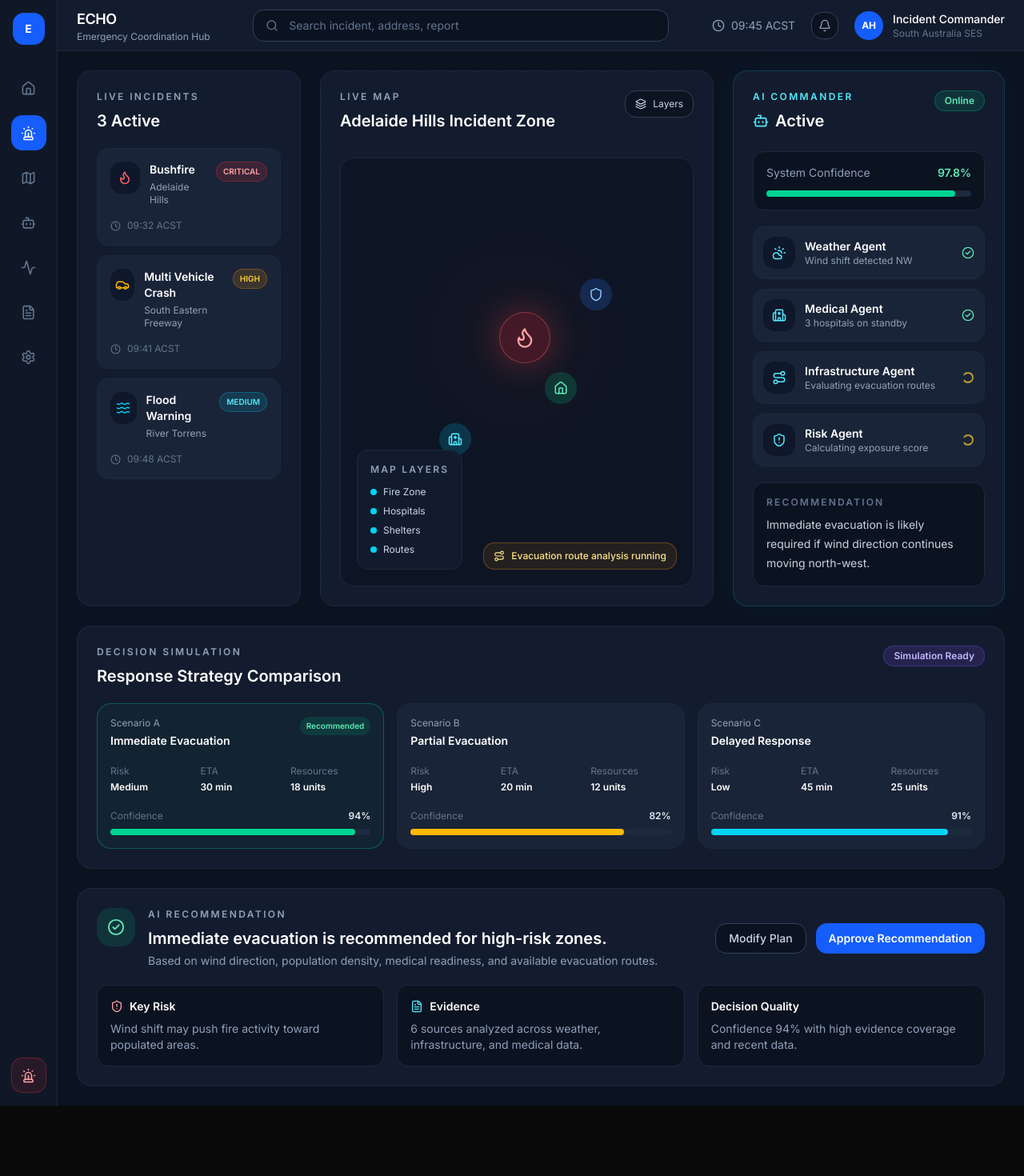
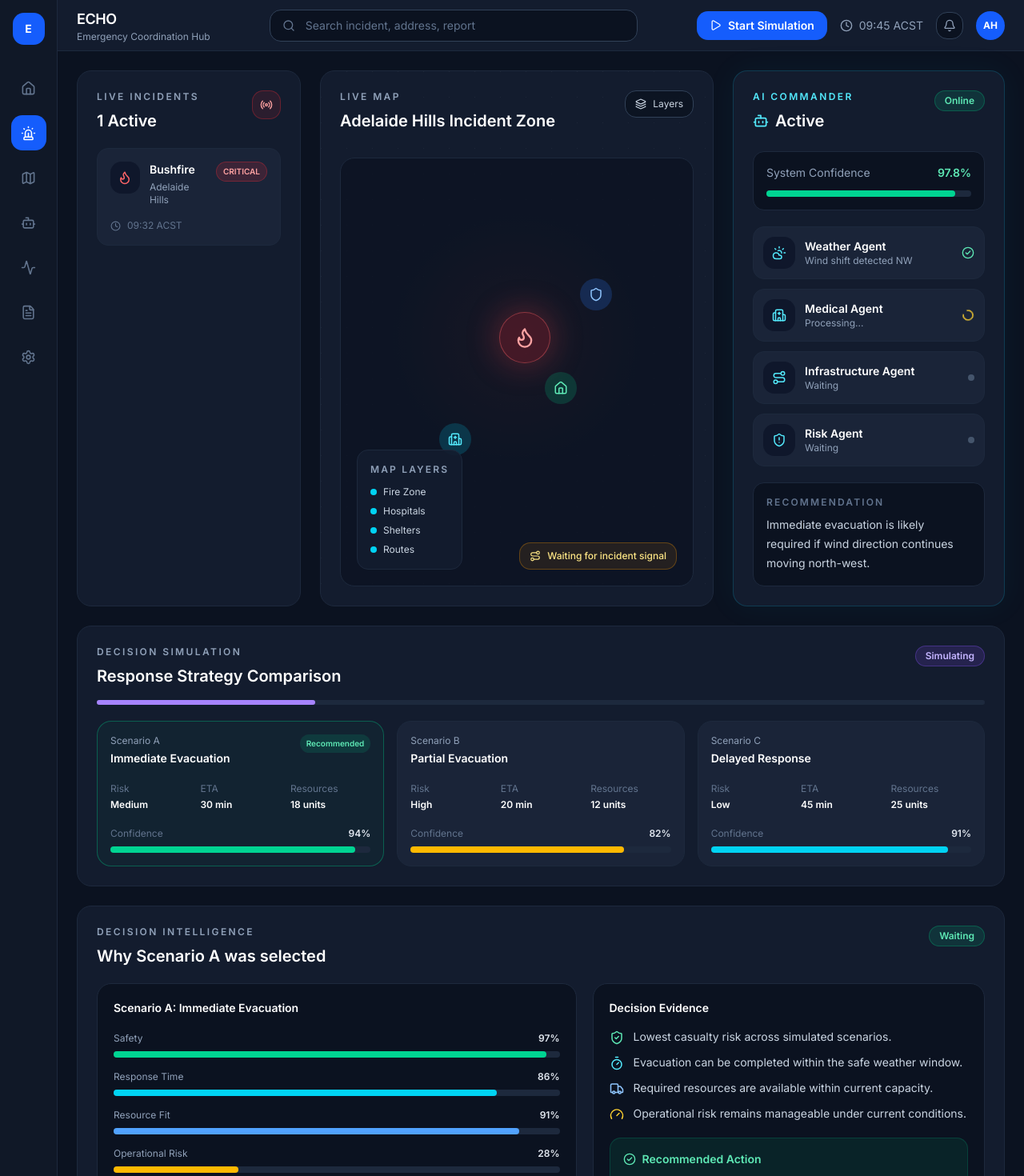
Before and after one commit to armadhanihiro/echo, a Next.js app: page / in a window 1280 px wide. Shown: the top 1470 px of the page at 80% size. Before the commit the page ends 1382 px from the top, so only its background shows below. Built offline with nearby package versions, Linux system fonts and the light colour scheme.

Commit message:
feat: complete mission control foundation

```diff
--- a/app/page.tsx
+++ b/app/page.tsx
@@ -1,30 +1,46 @@
+"use client";
+
+import { useState } from "react";
 import { Sidebar } from "@/components/layout/Sidebar";
 import { TopNavigation } from "@/components/layout/TopNavigation";
 import { AICommander } from "@/components/mission/AICommander";
 import { DecisionSimulation } from "@/components/mission/DecisionSimulation";
 import { MapPanel } from "@/components/mission/MapPanel";
-import { RecommendationPanel } from "@/components/mission/RecommendationPanel";
+import { DecisionIntelligence } from "@/components/mission/DecisionIntelligence";
 import { Timeline } from "@/components/mission/Timeline";
 
 export default function HomePage() {
+  const [isSimulationRunning, setIsSimulationRunning] = useState(false);
+
+  function handleStartSimulation() {
+    setIsSimulationRunning(false);
+
+    setTimeout(() => {
+      setIsSimulationRunning(true);
+    }, 100);
+  }
+
   return (
     <main className="min-h-screen bg-[#0B1220] text-slate-100">
       <div className="grid min-h-screen grid-cols-[72px_1fr]">
         <Sidebar />
 
         <div className="flex min-h-screen flex-col">
-          <TopNavigation />
+          <TopNavigation
+            isSimulationRunning={isSimulationRunning}
+            onStartSimulation={handleStartSimulation}
+          />
 
           <section className="flex flex-col gap-6 p-6">
             <div className="grid min-h-[620px] grid-cols-[280px_1fr_340px] gap-6">
-              <Timeline />
-              <MapPanel />
-              <AICommander />
+              <Timeline isSimulationRunning={isSimulationRunning} />
+              <MapPanel isSimulationRunning={isSimulationRunning} />
+              <AICommander isSimulationRunning={isSimulationRunning} />
             </div>
 
-            <DecisionSimulation />
+            <DecisionSimulation isSimulationRunning={isSimulationRunning} />
 
-            <RecommendationPanel />
+            <DecisionIntelligence isSimulationRunning={isSimulationRunning} />
           </section>
         </div>
       </div>
--- a/components/layout/TopNavigation.tsx
+++ b/components/layout/TopNavigation.tsx
@@ -1,6 +1,14 @@
-import { Bell, Clock, Search } from "lucide-react";
+import { Bell, Clock, Play, Search } from "lucide-react";
 
-export function TopNavigation() {
+type TopNavigationProps = {
+  isSimulationRunning: boolean;
+  onStartSimulation: () => void;
+};
+
+export function TopNavigation({
+  isSimulationRunning,
+  onStartSimulation,
+}: TopNavigationProps) {
   return (
     <header className="flex h-16 items-center justify-between border-b border-slate-800 bg-[#131C2E] px-6">
       <div>
@@ -8,7 +16,7 @@ export function TopNavigation() {
         <p className="text-xs text-slate-400">Emergency Coordination Hub</p>
       </div>
 
-      <div className="relative w-[520px]">
+      <div className="relative w-[460px]">
         <Search
           size={16}
           className="absolute left-4 top-1/2 -translate-y-1/2 text-slate-500"
@@ -19,8 +27,16 @@ export function TopNavigation() {
         />
       </div>
 
-      <div className="flex items-center gap-5 text-sm text-slate-300">
-        <div className="flex items-center gap-2 text-slate-400">
+      <div className="flex items-center gap-4 text-sm text-slate-300">
+        <button
+          onClick={onStartSimulation}
+          className="flex items-center gap-2 rounded-xl bg-blue-600 px-4 py-2 text-sm font-semibold text-white hover:bg-blue-500"
+        >
+          <Play size={15} />
+          {isSimulationRunning ? "Restart Simulation" : "Start Simulation"}
+        </button>
+
+        <div className="hidden items-center gap-2 text-slate-400 xl:flex">
           <Clock size={16} />
           <span>09:45 ACST</span>
         </div>
@@ -29,14 +45,8 @@ export function TopNavigation() {
           <Bell size={16} />
         </button>
 
-        <div className="flex items-center gap-3">
-          <div className="flex h-9 w-9 items-center justify-center rounded-full bg-blue-600 text-xs font-bold text-white">
-            AH
-          </div>
-          <div className="hidden xl:block">
-            <p className="text-sm font-medium text-white">Incident Commander</p>
-            <p className="text-xs text-slate-500">South Australia SES</p>
-          </div>
+        <div className="flex h-9 w-9 items-center justify-center rounded-full bg-blue-600 text-xs font-bold text-white">
+          AH
         </div>
       </div>
     </header>
--- a/components/mission/AICommander.tsx
+++ b/components/mission/AICommander.tsx
@@ -1,11 +1,15 @@
+/* eslint-disable react-hooks/set-state-in-effect */
+"use client";
+
+import { useEffect, useState } from "react";
 import {
   Bot,
   CheckCircle2,
   CloudSun,
   Hospital,
+  Loader2,
   Route,
   ShieldAlert,
-  Loader2,
 } from "lucide-react";
 
 const agents = [
@@ -13,33 +17,45 @@ const agents = [
     icon: CloudSun,
     name: "Weather Agent",
     detail: "Wind shift detected NW",
-    status: "Complete",
-    active: false,
   },
   {
     icon: Hospital,
     name: "Medical Agent",
     detail: "3 hospitals on standby",
-    status: "Complete",
-    active: false,
   },
   {
     icon: Route,
     name: "Infrastructure Agent",
     detail: "Evaluating evacuation routes",
-    status: "Running",
-    active: true,
   },
   {
     icon: ShieldAlert,
     name: "Risk Agent",
     detail: "Calculating exposure score",
-    status: "Running",
-    active: true,
   },
 ];
 
-export function AICommander() {
+type AICommanderProps = {
+  isSimulationRunning: boolean;
+};
+
+export function AICommander({ isSimulationRunning }: AICommanderProps) {
+  const [completed, setCompleted] = useState(1);
+
+  useEffect(() => {
+    if (!isSimulationRunning) return;
+
+    setCompleted(0);
+
+    const interval = setInterval(() => {
+      setCompleted((current) =>
+        current >= agents.length ? agents.length : current + 1
+      );
+    }, 1400);
+
+    return () => clearInterval(interval);
+  }, [isSimulationRunning]);
+
   return (
     <section className="rounded-2xl border border-cyan-500/20 bg-[#131C2E] p-6 shadow-[0_0_40px_rgba(6,182,212,0.06)]">
       <div className="flex items-start justify-between">
@@ -70,8 +86,10 @@ export function AICommander() {
       </div>
 
       <div className="mt-5 space-y-3">
-        {agents.map((agent) => {
+        {agents.map((agent, index) => {
           const Icon = agent.icon;
+          const isComplete = index < completed;
+          const isRunning = index === completed;
 
           return (
             <div
@@ -85,14 +103,16 @@ export function AICommander() {
               <div className="min-w-0 flex-1">
                 <p className="text-sm font-semibold text-white">{agent.name}</p>
                 <p className="truncate text-xs text-slate-400">
-                  {agent.detail}
+                  {isComplete ? agent.detail : isRunning ? "Processing..." : "Waiting"}
                 </p>
               </div>
 
-              {agent.active ? (
+              {isComplete ? (
+                <CheckCircle2 size={16} className="text-emerald-300" />
+              ) : isRunning ? (
                 <Loader2 size={16} className="animate-spin text-amber-300" />
               ) : (
-                <CheckCircle2 size={16} className="text-emerald-300" />
+                <span className="h-2 w-2 rounded-full bg-slate-600" />
               )}
             </div>
           );
--- /dev/null
+++ b/components/mission/DecisionIntelligence.tsx
@@ -0,0 +1,100 @@
+import { CheckCircle2, Gauge, ShieldCheck, Timer, Truck } from "lucide-react";
+
+type DecisionIntelligenceProps = {
+  isSimulationRunning: boolean;
+};
+
+const metrics = [
+  { label: "Safety", value: 97, color: "bg-emerald-400" },
+  { label: "Response Time", value: 86, color: "bg-cyan-400" },
+  { label: "Resource Fit", value: 91, color: "bg-blue-400" },
+  { label: "Operational Risk", value: 28, color: "bg-amber-400" },
+];
+
+export function DecisionIntelligence({
+  isSimulationRunning,
+}: DecisionIntelligenceProps) {
+  return (
+    <section className="rounded-2xl border border-slate-800 bg-[#131C2E] p-6">
+      <div className="flex items-start justify-between">
+        <div>
+          <p className="text-xs font-semibold uppercase tracking-[0.2em] text-slate-400">
+            Decision Intelligence
+          </p>
+          <h2 className="mt-2 text-xl font-semibold text-white">
+            Why Scenario A was selected
+          </h2>
+        </div>
+
+        <span className="rounded-full border border-emerald-500/30 bg-emerald-500/15 px-3 py-1 text-xs font-semibold text-emerald-300">
+          {isSimulationRunning ? "Decision Ready" : "Waiting"}
+        </span>
+      </div>
+
+      <div className="mt-5 grid grid-cols-[1.1fr_0.9fr] gap-5">
+        <div className="rounded-2xl border border-slate-800 bg-[#0B1220] p-5">
+          <p className="text-sm font-semibold text-white">
+            Scenario A: Immediate Evacuation
+          </p>
+
+          <div className="mt-5 space-y-4">
+            {metrics.map((metric) => (
+              <div key={metric.label}>
+                <div className="flex items-center justify-between text-xs">
+                  <span className="text-slate-400">{metric.label}</span>
+                  <span className="font-semibold text-slate-200">
+                    {metric.value}%
+                  </span>
+                </div>
+
+                <div className="mt-2 h-2 rounded-full bg-slate-800">
+                  <div
+                    className={`h-2 rounded-full ${metric.color}`}
+                    style={{ width: `${metric.value}%` }}
+                  />
+                </div>
+              </div>
+            ))}
+          </div>
+        </div>
+
+        <div className="rounded-2xl border border-slate-800 bg-[#0B1220] p-5">
+          <p className="text-sm font-semibold text-white">Decision Evidence</p>
+
+          <div className="mt-4 space-y-3 text-sm text-slate-300">
+            <div className="flex gap-3">
+              <ShieldCheck size={18} className="mt-0.5 text-emerald-300" />
+              <span>Lowest casualty risk across simulated scenarios.</span>
+            </div>
+
+            <div className="flex gap-3">
+              <Timer size={18} className="mt-0.5 text-cyan-300" />
+              <span>Evacuation can be completed within the safe weather window.</span>
+            </div>
+
+            <div className="flex gap-3">
+              <Truck size={18} className="mt-0.5 text-blue-300" />
+              <span>Required resources are available within current capacity.</span>
+            </div>
+
+            <div className="flex gap-3">
+              <Gauge size={18} className="mt-0.5 text-amber-300" />
+              <span>Operational risk remains manageable under current conditions.</span>
+            </div>
+          </div>
+
+          <div className="mt-5 rounded-xl border border-emerald-500/20 bg-emerald-500/10 p-4">
+            <div className="flex items-center gap-2 text-sm font-semibold text-emerald-300">
+              <CheckCircle2 size={16} />
+              Recommended Action
+            </div>
+            <p className="mt-2 text-sm text-slate-300">
+              Evacuate Zone B first, deploy 18 response units, and keep medical
+              teams on standby for the next 45 minutes.
+            </p>
+          </div>
+        </div>
+      </div>
+    </section>
+  );
+}
--- a/components/mission/DecisionSimulation.tsx
+++ b/components/mission/DecisionSimulation.tsx
@@ -1,3 +1,7 @@
+"use client";
+
+import { useEffect, useState } from "react";
+
 const scenarios = [
   {
     name: "Scenario A",
@@ -5,10 +9,9 @@ const scenarios = [
     risk: "Medium",
     eta: "30 min",
     resources: "18 units",
-    confidence: "94%",
+    confidence: 94,
     recommended: true,
-    color: "border-emerald-500/40 bg-emerald-500/5",
-    bar: "w-[94%] bg-emerald-400",
+    bar: "bg-emerald-400",
   },
   {
     name: "Scenario B",
@@ -16,10 +19,9 @@ const scenarios = [
     risk: "High",
     eta: "20 min",
     resources: "12 units",
-    confidence: "82%",
+    confidence: 82,
     recommended: false,
-    color: "border-slate-800 bg-[#1A2438]",
-    bar: "w-[82%] bg-amber-400",
+    bar: "bg-amber-400",
   },
   {
     name: "Scenario C",
@@ -27,14 +29,23 @@ const scenarios = [
     risk: "Low",
     eta: "45 min",
     resources: "25 units",
-    confidence: "91%",
+    confidence: 91,
     recommended: false,
-    color: "border-slate-800 bg-[#1A2438]",
-    bar: "w-[91%] bg-cyan-400",
+    bar: "bg-cyan-400",
   },
 ];
 
 export function DecisionSimulation() {
+  const [progress, setProgress] = useState(0);
+
+  useEffect(() => {
+    const interval = setInterval(() => {
+      setProgress((current) => (current >= 100 ? 0 : current + 5));
+    }, 120);
+
+    return () => clearInterval(interval);
+  }, []);
+
   return (
     <section className="rounded-2xl border border-slate-800 bg-[#131C2E] p-6">
       <div className="flex items-start justify-between">
@@ -48,15 +59,26 @@ export function DecisionSimulation() {
         </div>
 
         <span className="rounded-full border border-violet-500/30 bg-violet-500/15 px-3 py-1 text-xs font-semibold text-violet-300">
-          Simulation Ready
+          {progress < 100 ? "Simulating" : "Simulation Ready"}
         </span>
+      </div>
+
+      <div className="mt-4 h-1.5 rounded-full bg-slate-800">
+        <div
+          className="h-1.5 rounded-full bg-violet-400 transition-all duration-150"
+          style={{ width: `${progress}%` }}
+        />
       </div>
 
       <div className="mt-5 grid grid-cols-3 gap-4">
         {scenarios.map((scenario) => (
           <div
             key={scenario.name}
-            className={`rounded-2xl border p-4 ${scenario.color}`}
+            className={`rounded-2xl border p-4 ${
+              scenario.recommended
+                ? "border-emerald-500/40 bg-emerald-500/5"
+                : "border-slate-800 bg-[#1A2438]"
+            }`}
           >
             <div className="flex items-start justify-between">
               <div>
@@ -94,12 +116,15 @@ export function DecisionSimulation() {
               <div className="flex items-center justify-between text-xs">
                 <span className="text-slate-500">Confidence</span>
                 <span className="font-semibold text-slate-200">
-                  {scenario.confidence}
+                  {scenario.confidence}%
                 </span>
               </div>
 
               <div className="mt-2 h-2 rounded-full bg-slate-800">
-                <div className={`h-2 rounded-full ${scenario.bar}`} />
+                <div
+                  className={`h-2 rounded-full ${scenario.bar}`}
+                  style={{ width: `${scenario.confidence}%` }}
+                />
               </div>
             </div>
           </div>
--- a/components/mission/MapPanel.tsx
+++ b/components/mission/MapPanel.tsx
@@ -2,7 +2,11 @@ import { Flame, Hospital, Home, Layers, Route, Shield } from "lucide-react";
 
 const layers = ["Fire Zone", "Hospitals", "Shelters", "Routes"];
 
-export function MapPanel() {
+type MapPanelProps = {
+  isSimulationRunning: boolean;
+};
+
+export function MapPanel({ isSimulationRunning }: MapPanelProps) {
   return (
     <section className="relative overflow-hidden rounded-2xl border border-slate-800 bg-[#131C2E]">
       <div className="absolute inset-0 bg-[radial-gradient(circle_at_center,rgba(239,68,68,0.18),transparent_38%),linear-gradient(135deg,rgba(148,163,184,0.08)_1px,transparent_1px)] bg-[size:100%_100%,32px_32px]" />
@@ -60,7 +64,11 @@ export function MapPanel() {
 
           <div className="absolute bottom-5 right-5 flex items-center gap-2 rounded-xl border border-amber-500/30 bg-amber-500/10 px-3 py-2 text-xs font-medium text-amber-200">
             <Route size={14} />
-            Evacuation route analysis running
+            {
+              isSimulationRunning
+              ? "Evacuation route analysis running"
+              : "Waiting for incident signal"
+            }
           </div>
         </div>
       </div>
--- a/components/mission/RecommendationPanel.tsx
+++ /dev/null
@@ -1,67 +0,0 @@
-import { CheckCircle2, FileText, ShieldAlert } from "lucide-react";
-
-export function RecommendationPanel() {
-  return (
-    <section className="rounded-2xl border border-slate-800 bg-[#131C2E] p-6">
-      <div className="flex items-center justify-between gap-6">
-        <div className="flex items-start gap-4">
-          <div className="flex h-12 w-12 items-center justify-center rounded-2xl bg-emerald-500/15 text-emerald-300">
-            <CheckCircle2 size={22} />
-          </div>
-
-          <div>
-            <p className="text-xs font-semibold uppercase tracking-[0.2em] text-slate-400">
-              AI Recommendation
-            </p>
-            <h2 className="mt-2 text-xl font-semibold text-white">
-              Immediate evacuation is recommended for high-risk zones.
-            </h2>
-            <p className="mt-1 text-sm text-slate-400">
-              Based on wind direction, population density, medical readiness,
-              and available evacuation routes.
-            </p>
-          </div>
-        </div>
-
-        <div className="flex shrink-0 gap-3">
-          <button className="rounded-xl border border-slate-700 bg-[#0B1220] px-4 py-2 text-sm font-medium text-slate-300">
-            Modify Plan
-          </button>
-
-          <button className="rounded-xl bg-blue-600 px-4 py-2 text-sm font-semibold text-white hover:bg-blue-500">
-            Approve Recommendation
-          </button>
-        </div>
-      </div>
-
-      <div className="mt-5 grid grid-cols-3 gap-4">
-        <div className="rounded-xl border border-slate-800 bg-[#0B1220] p-4">
-          <div className="flex items-center gap-2 text-sm font-semibold text-white">
-            <ShieldAlert size={16} className="text-red-300" />
-            Key Risk
-          </div>
-          <p className="mt-2 text-sm text-slate-400">
-            Wind shift may push fire activity toward populated areas.
-          </p>
-        </div>
-
-        <div className="rounded-xl border border-slate-800 bg-[#0B1220] p-4">
-          <div className="flex items-center gap-2 text-sm font-semibold text-white">
-            <FileText size={16} className="text-cyan-300" />
-            Evidence
-          </div>
-          <p className="mt-2 text-sm text-slate-400">
-            6 sources analyzed across weather, infrastructure, and medical data.
-          </p>
-        </div>
-
-        <div className="rounded-xl border border-slate-800 bg-[#0B1220] p-4">
-          <div className="text-sm font-semibold text-white">Decision Quality</div>
-          <p className="mt-2 text-sm text-slate-400">
-            Confidence 94% with high evidence coverage and recent data.
-          </p>
-        </div>
-      </div>
-    </section>
-  );
-}
--- a/components/mission/Timeline.tsx
+++ b/components/mission/Timeline.tsx
@@ -1,25 +1,59 @@
-import { Flame, Car, Waves, Clock } from "lucide-react";
+/* eslint-disable react-hooks/set-state-in-effect */
+"use client";
+
 import { incidents } from "@/data/incidents";
+import { Clock, Radio } from "lucide-react";
+import { useEffect, useState } from "react";
 
+type TimelineProps = {
+  isSimulationRunning: boolean;
+};
 
-export function Timeline() {
+export function Timeline({ isSimulationRunning }: TimelineProps) {
+  const [visibleCount, setVisibleCount] = useState(1);
+
+  useEffect(() => {
+    if (!isSimulationRunning) {
+      setVisibleCount(1);
+      return;
+    }
+
+    const interval = setInterval(() => {
+      setVisibleCount((current) =>
+        current >= incidents.length ? incidents.length : current + 1
+      );
+    }, 1400);
+
+    return () => clearInterval(interval);
+  }, [isSimulationRunning]);
+
+  const visibleIncidents = incidents.slice(0, visibleCount);
+
   return (
     <section className="rounded-2xl border border-slate-800 bg-[#131C2E] p-6">
-      <div className="mb-5">
-        <p className="text-xs font-semibold uppercase tracking-[0.2em] text-slate-400">
-          Live Incidents
-        </p>
-        <h2 className="mt-2 text-xl font-semibold text-white">3 Active</h2>
+      <div className="mb-5 flex items-start justify-between">
+        <div>
+          <p className="text-xs font-semibold uppercase tracking-[0.2em] text-slate-400">
+            Live Incidents
+          </p>
+          <h2 className="mt-2 text-xl font-semibold text-white">
+            {visibleCount} Active
+          </h2>
+        </div>
+
+        <div className="flex h-9 w-9 items-center justify-center rounded-xl border border-red-500/30 bg-red-500/10 text-red-300">
+          <Radio size={16} />
+        </div>
       </div>
 
       <div className="space-y-3">
-        {incidents.map((incident) => {
+        {visibleIncidents.map((incident) => {
           const Icon = incident.icon;
 
           return (
             <div
               key={incident.title}
-              className="rounded-xl border border-slate-800 bg-[#1A2438] p-4"
+              className="rounded-xl border border-slate-800 bg-[#1A2438] p-4 transition-all duration-300"
             >
               <div className="flex items-start justify-between gap-3">
                 <div className="flex gap-3">
```
